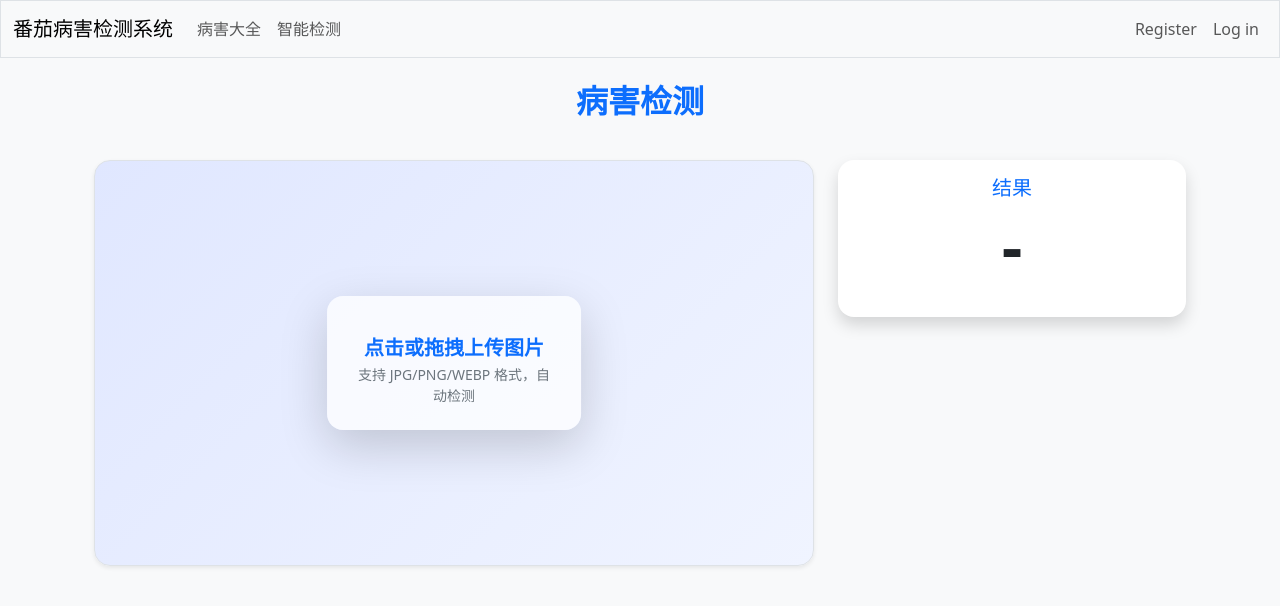
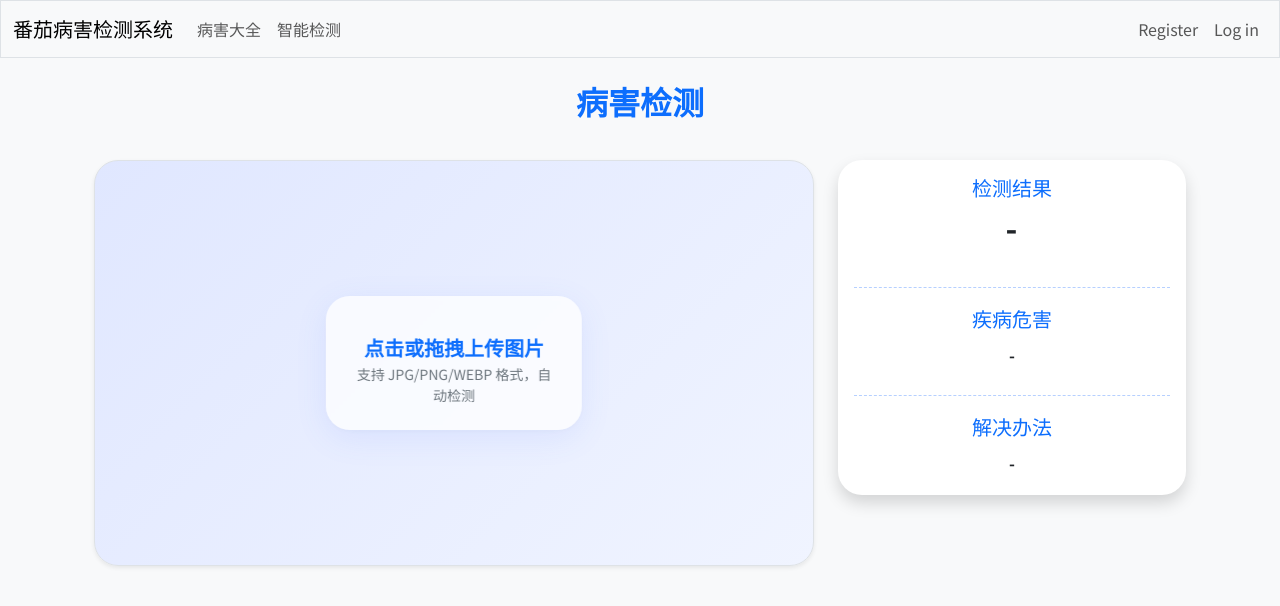
Before and after one commit to Vtalian/AiCourse, a Django app: page / in a window 1280 px wide. Shown: the top 606 px of the page. Run offline with Django 5.2, Linux system fonts and the light colour scheme; some libraries are stand-ins or nearby versions.

Commit message:
修改检测结果显示；优化页面；

```diff
--- a/detectApp/templates/detectApp/base.html
+++ b/detectApp/templates/detectApp/base.html
@@ -9,6 +9,90 @@
     <link rel="stylesheet" href="{% static 'css/bootstrap.min.css' %}">
     <script src="{% static 'js/bootstrap.bundle.min.js' %}"></script>
     <script src="{% static 'js/jquery-3.6.1.min.js' %}"></script>
+    <style>
+        body {
+            font-family: 'Noto Sans SC', 'Inter', 'Helvetica Neue', Arial, 'PingFang SC', 'Hiragino Sans GB', 'Microsoft YaHei', sans-serif;
+            background-color: #f5f6fa;
+        }
+
+        .card {
+            transition: box-shadow 0.2s, transform 0.2s;
+        }
+
+        .card:hover {
+            box-shadow: 0 8px 32px 0 rgba(80, 120, 255, 0.10), 0 1.5px 6px 0 rgba(0, 0, 0, 0.03);
+            transform: translateY(-2px) scale(1.01);
+        }
+
+        .btn-outline-primary,
+        .btn-primary {
+            transition: box-shadow 0.2s, background 0.2s, color 0.2s;
+        }
+
+        .btn-outline-primary:hover,
+        .btn-primary:hover {
+            box-shadow: 0 2px 12px 0 rgba(80, 120, 255, 0.10);
+            background: #e0e7ff;
+            color: #0d6efd;
+        }
+
+        .rounded-4 {
+            border-radius: 1.5rem !important;
+        }
+
+        .shadow-lg {
+            box-shadow: 0 8px 32px 0 rgba(80, 120, 255, 0.10), 0 1.5px 6px 0 rgba(0, 0, 0, 0.03) !important;
+        }
+
+        .fs-5,
+        .fs-6 {
+            line-height: 1.8;
+        }
+
+        /* 让上传提示层更柔和 */
+        #upload-hint .bg-white {
+            backdrop-filter: blur(2px);
+        }
+
+        /* 让canvas区域在移动端也有圆角 */
+        #canvas-wrapper {
+            border-radius: 1.5rem !important;
+        }
+
+        /* 结果区数字更醒目 */
+        #result a,
+        #result {
+            font-size: 2rem;
+            letter-spacing: 1px;
+        }
+
+        /* 解决办法区分色 */
+        #solution {
+            border-top: 1px dashed #b6d0ff;
+            margin-top: 1.5rem;
+            padding-top: 1.2rem;
+        }
+
+        /* 消息提示动画 */
+        #message-box.show {
+            animation: fadeInDown 0.5s;
+        }
+
+        @keyframes fadeInDown {
+            from {
+                opacity: 0;
+                transform: translateY(40px);
+            }
+
+            to {
+                opacity: 1;
+                transform: translateY(0);
+            }
+        }
+    </style>
+    <!-- Google Fonts 字体引入 -->
+    <link href="https://fonts.googleapis.com/css2?family=Inter:wght@400;600&family=Noto+Sans+SC:wght@400;700&display=swap"
+        rel="stylesheet">
     {% block extra_style %}{% endblock extra_style %}
 </head>
 
--- a/detectApp/templates/detectApp/index.html
+++ b/detectApp/templates/detectApp/index.html
@@ -6,6 +6,37 @@
         box-shadow: 0 0 0 4px #b6d0ff;
         transition: box-shadow 0.2s;
     }
+
+    #harm {
+        border-top: 1px dashed #b6d0ff;
+        margin-top: 1.5rem;
+        padding-top: 1.2rem;
+    }
+
+    /* 让左右两侧高度一致 */
+    .equal-height-row {
+        align-items: stretch;
+    }
+
+    .equal-height-col {
+        display: flex;
+        flex-direction: column;
+        height: 100%;
+    }
+
+    .equal-height-card {
+        flex: 1 1 auto;
+        display: flex;
+        flex-direction: column;
+        height: 100%;
+    }
+
+    .equal-height-card .card-body {
+        flex: 1 1 auto;
+        display: flex;
+        flex-direction: column;
+        justify-content: center;
+    }
 </style>
 {% endblock extra_style %}
 
@@ -13,22 +44,17 @@
 <h2 class="text-center my-4 text-primary fw-bold">病害检测</h2>
 {% endblock page_header %}
 
-<!-- ...保留 extends 和 page_header ... -->
-
 {% block content %}
 <div class="container">
-    <div class="row justify-content-center mb-4">
-        <!-- 左侧：画布区域（点击上传） -->
-        <div class="col-12 col-md-8 text-center mb-4">
-            <!-- 点击上传的区域 -->
-            <div class="position-relative mb-3" id="canvas-outer" style="min-height: 320px;">
-                <div class="ratio ratio-16x9 border rounded-4 shadow-sm overflow-hidden cursor-pointer"
+    <div class="row justify-content-center mb-4 equal-height-row">
+        <!-- 左侧：画布区域 -->
+        <div class="col-12 col-md-8 text-center mb-4 equal-height-col">
+            <div class="position-relative mb-3 h-100" id="canvas-outer" style="min-height: 320px;">
+                <div class="ratio ratio-16x9 border rounded-4 shadow-sm overflow-hidden cursor-pointer h-100"
                     id="canvas-wrapper" style="background: linear-gradient(135deg, #e0e7ff 0%, #f0f4ff 100%);">
                     <canvas id="video-canvas" class="w-100 h-100 rounded" style="background: transparent;"></canvas>
-                    <!-- 隐藏的文件选择框 -->
                     <input type="file" name="frame" accept="image/*" class="d-none" id="fileInput">
                 </div>
-                <!-- 优化后的提示层，放在 position-relative 容器下 -->
                 <div id="upload-hint" class="position-absolute top-50 start-50 translate-middle text-center"
                     style="pointer-events: none; z-index: 2;">
                     <div class="bg-white bg-opacity-75 rounded-4 shadow-lg p-4 mx-auto" style="max-width: 90%;">
@@ -38,21 +64,23 @@
                     </div>
                 </div>
             </div>
-
         </div>
-
-        <!-- 右侧：统计结果 -->
-        <div class="col-12 col-md-4">
-            <div class="card border-0 shadow rounded-4">
-                <div class="card-body text-center">
-                    <h5 class="card-title text-primary">结果</h5>
-                    <p class="card-text display-3 fw-bold" id="result">-</p>
+        <!-- 右侧：结果面板 -->
+        <div class="col-12 col-md-4 equal-height-col">
+            <div class="card border-0 shadow rounded-4 equal-height-card">
+                <div class="card-body text-center d-flex flex-column justify-content-center">
+                    <h5 class="card-title text-primary">检测结果</h5>
+                    <p class="card-text display-4 fw-bold" id="result">-</p>
                     <div id="loading" class="my-3" style="display: none;">
                         <div class="spinner-border text-info" role="status"></div>
                     </div>
-                    <div id="solution" hidden>
+                    <div id="harm">
+                        <h5 class="card-title text-primary">疾病危害</h5>
+                        <p class="card-text lh-lg fw-bold" id="harm-content">-</p>
+                    </div>
+                    <div id="solution">
                         <h5 class="card-title text-primary">解决办法</h5>
-                        <p class="card-text display-6 fw-bold" id="content"></p>
+                        <p class="card-text lh-lg fw-bold" id="content">-</p>
                     </div>
                 </div>
             </div>
@@ -65,7 +93,6 @@
         </div>
     </div>
 </div>
-
 {% endblock content %}
 
 {% block extra_js %}
@@ -77,6 +104,10 @@
     const hint = document.getElementById("upload-hint");
     const loading = document.getElementById("loading");
     const ResultShow = document.getElementById("result");
+    const solutionBlock = document.getElementById("solution");
+    const contentBlock = document.getElementById("content");
+    const harmBlock = document.getElementById("harm");
+    const harm_contentBlock = document.getElementById("harm-content");
 
     // 点击画布区域触发文件选择
     wrapper.addEventListener("click", () => fileInput.click());
@@ -90,9 +121,7 @@
         reader.onload = function (e) {
             const img = new Image();
             img.onload = function () {
-                // 清除提示文字
                 hint.style.display = "none";
-                // 调整 canvas 尺寸并绘制图片
                 canvas.width = img.width;
                 canvas.height = img.height;
                 ctx.drawImage(img, 0, 0, canvas.width, canvas.height);
@@ -105,19 +134,20 @@
         uploadImage(file);
     });
 
+    // 页面加载时，面板直接显示（已在HTML中去掉hidden）
+
     function uploadImage(file) {
         const formData = new FormData();
         formData.append("frame", file);
 
         loading.style.display = "block";
-        fetch("{% url 'detectApp:detectimg' %}", {  // TODO: 替换为你的后端 URL
+        fetch("{% url 'detectApp:detectimg' %}", {
             method: "POST",
             headers: { "X-CSRFToken": getCookie("csrftoken") },
             body: formData,
         })
             .then(res => res.json())
             .then(data => {
-                // 切换字体大小
                 ResultShow.classList.remove("display-3", "display-6");
 
                 if (data.res) {
@@ -129,21 +159,17 @@
                     ResultShow.innerText = "-";
                 }
 
-                const solutionBlock = document.getElementById("solution");
-                const contentBlock = document.getElementById("content");
-                if (data.solution) {
-                    solutionBlock.hidden = false;
-                    contentBlock.innerText = data.solution;
-                } else {
-                    solutionBlock.hidden = true;
-                    contentBlock.innerText = "";
-                }
+                // 直接更新内容，不再动态隐藏
+                contentBlock.innerText = data.solution ? data.solution : "-";
+                harm_contentBlock.innerText = data.harm ? data.harm : "-";
             })
             .catch(err => {
                 console.error(err);
                 ResultShow.classList.remove("display-3", "display-6");
                 ResultShow.classList.add("display-3");
                 ResultShow.innerText = "错误";
+                contentBlock.innerText = "-";
+                harm_contentBlock.innerText = "-";
             })
             .finally(() => {
                 loading.style.display = "none";
@@ -164,6 +190,5 @@
         }
         return cookieValue;
     }
-
 </script>
 {% endblock extra_js %}
--- a/detectApp/views.py
+++ b/detectApp/views.py
@@ -20,7 +20,7 @@ def detectimg(request):
 
             disease=Disease.objects.get(name=predicted_class)
 
-            return JsonResponse({"status": "success", "res": predicted_class,"solution":disease.solution})
+            return JsonResponse({"status": "success", "res": predicted_class,"solution":disease.solution,"harm":disease.harm})
         except Exception as e:
             return JsonResponse({"status": "error", "message": str(e)}, status=500)
     return JsonResponse({"status": "error", "message": "Invalid request"}, status=400)
```
